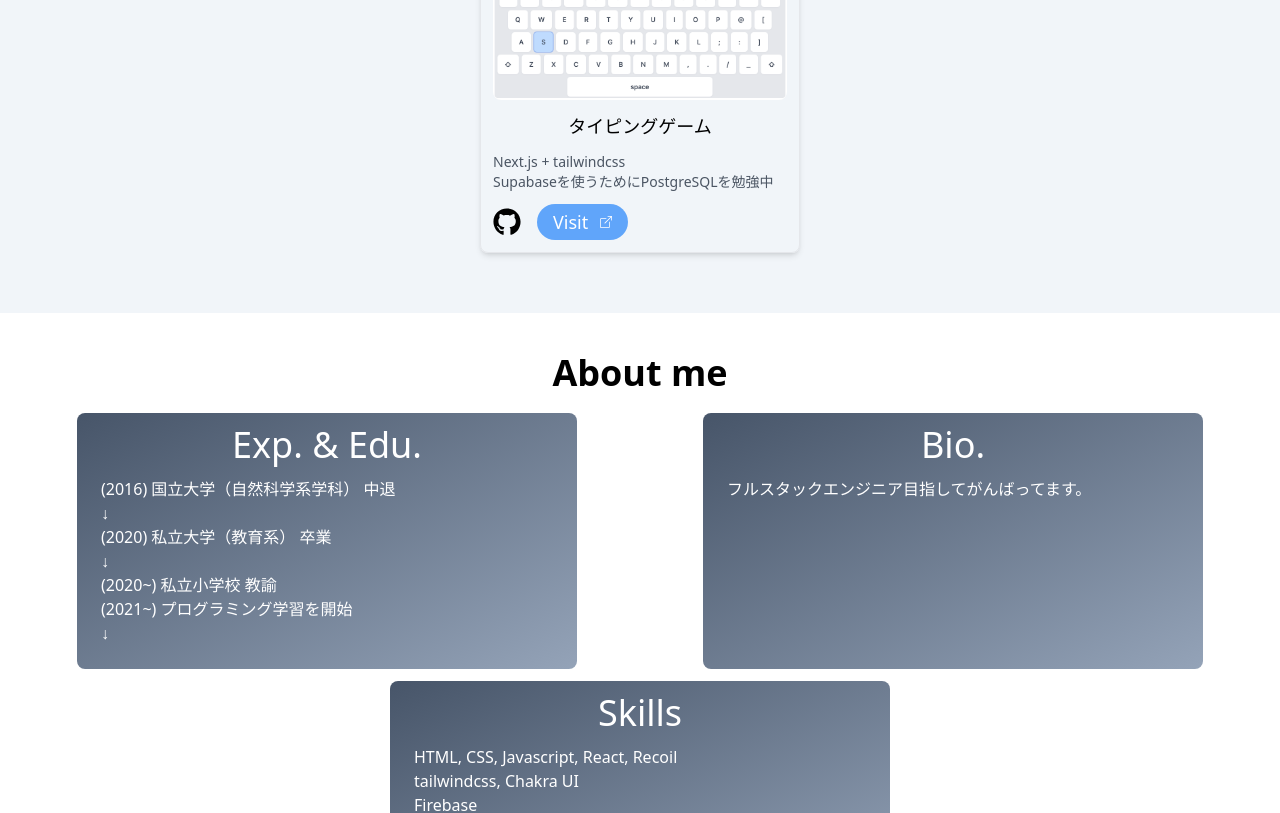
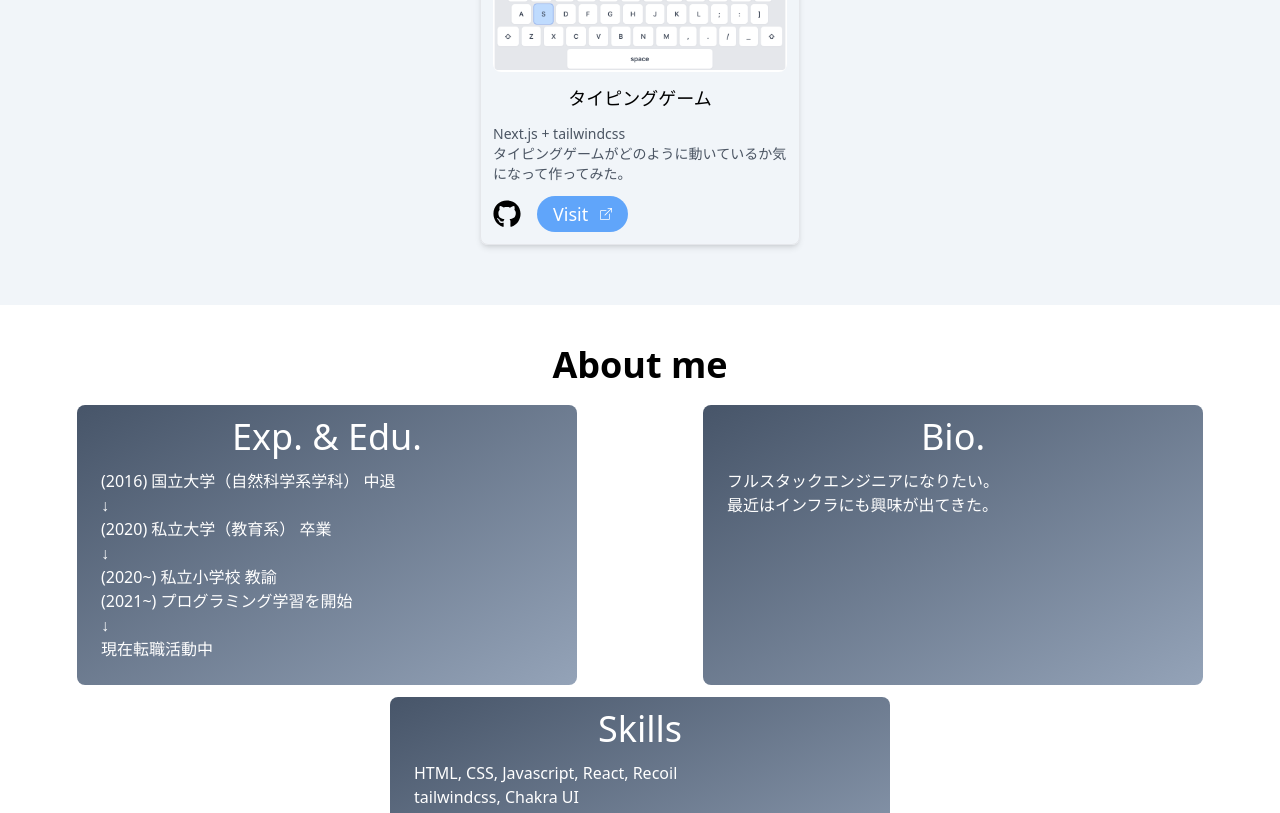
Before and after one commit to MnVOIDnM/my-portfolio, a Next.js app: page / in a window 1280 px wide. Shown: the part 1080-1893 px from the top of the page. Built offline with nearby package versions, Linux system fonts and the light colour scheme.

Commit message:
change About.js

```diff
--- a/app/components/About.js
+++ b/app/components/About.js
@@ -3,21 +3,25 @@ const About = () => {
     {
       label: "Exp. & Edu.",
       description:
-        "(2016) 国立大学（自然科学系学科） 中退\n↓\n(2020) 私立大学（教育系） 卒業\n↓\n(2020~) 私立小学校 教諭\n(2021~) プログラミング学習を開始\n↓\n",
+        "(2016) 国立大学（自然科学系学科） 中退\n↓\n(2020) 私立大学（教育系） 卒業\n↓\n(2020~) 私立小学校 教諭\n(2021~) プログラミング学習を開始\n↓\n現在転職活動中",
     },
     {
       label: "Bio.",
-      description: "フルスタックエンジニア目指してがんばってます。",
+      description:
+        "フルスタックエンジニアになりたい。\n最近はインフラにも興味が出てきた。",
     },
     {
       label: "Skills",
       description:
-        "HTML, CSS, Javascript, React, Recoil\ntailwindcss, Chakra UI\nFirebase\n↓--Leaning--↓\nNext.js, Typescript, Python, SQL, Github\nそろそろバックエンドの勉強をしっかり始めたい。",
+        "HTML, CSS, Javascript, React, Recoil\ntailwindcss, Chakra UI\nFirebase\nJava, Swift, SwiftUI\n↓--Leaning--↓\nNext.js, Typescript, Python, SQL, AWS",
     },
   ];
 
   return (
-    <section id="about" className="flex flex-col py-10 items-center w-full">
+    <section
+      id="about"
+      className="flex flex-col py-10 items-center w-full"
+    >
       <h1 className="leading-10 font-bold text-4xl">About me</h1>
       <div className="w-full flex justify-around flex-wrap p-5 gap-3">
         {aboutMe.map((item, index) => (
@@ -26,7 +30,9 @@ const About = () => {
             className="flex flex-col lg:w-[500px] w-[400px] text-white rounded-lg bg-gradient-to-br from-slate-600 to-slate-400 p-3 "
           >
             <h2 className="text-center text-4xl">{item.label}</h2>
-            <p className="p-3 whitespace-pre-wrap">{item.description}</p>
+            <p className="p-3 whitespace-pre-wrap">
+              {item.description}
+            </p>
           </div>
         ))}
       </div>
--- a/app/components/Projects.js
+++ b/app/components/Projects.js
@@ -8,7 +8,7 @@ export default function Projects() {
       image: "/pref-quiz-app-image.png",
       title: "都道府県クイズアプリ",
       description:
-        "Vite + Chakra UI + Firebase。\n初めて自作したサイト。\nFirebaseの認証機能がiPadでうまく動作せず断念し、更新停止。\n現在県庁所在地アプリなどと統合した新たなサイトを作成中。",
+        "Vite + Chakra UI + Firebase。\n初めて自作したサイト。\nFirebaseの認証機能がiPadでうまく動作せず断念し、更新停止",
       URL: "http://pref-quiz.miyacode.jp/",
       githubURL: "https://github.com/MnVOIDnM/pref-quiz-app",
     },
@@ -16,7 +16,7 @@ export default function Projects() {
       image: "/capital-quiz-app-image.png",
       title: "県庁所在地クイズアプリ",
       description:
-        "Vite + Chakra UI + Firebase。\n都道府県アプリと同じ作りなので、どれくらいの早さでつくれるか試したもの。\nここまでcssをほとんど勉強せずにいたので、そろそろ勉強しようと意識し始める。",
+        "Vite + Chakra UI + Firebase。\n都道府県アプリと同じ作りなので、どれくらいの早さでつくれるか試したもの。",
       URL: "http://capital-quiz.miyacode.jp/",
       githubURL: "https://github.com/MnVOIDnM/capital-quiz-app",
     },
@@ -24,7 +24,7 @@ export default function Projects() {
       image: "/cols-calc-app-image.png",
       title: "筆算練習アプリ",
       description:
-        "Vite + Chakra UI\n学校で使っていた筆算の学習アプリが使いにくかったので、勢いで作ったがすぐ飽きて更新停止。\nいつか手書き文字認識に対応させて作り直したい。",
+        "Vite + Chakra UI\n手書きのアプリが作りたくて勢いで作ったがすぐ飽きて更新停止。\nいつか手書き文字認識に対応させて作り直したい。",
       URL: "https://cols-calc-app.vercel.app/",
       githubURL: "https://github.com/MnVOIDnM/cols-calc-app",
     },
@@ -32,7 +32,7 @@ export default function Projects() {
       image: "/typing-game-image.png",
       title: "タイピングゲーム",
       description:
-        "Next.js + tailwindcss\nSupabaseを使うためにPostgreSQLを勉強中",
+        "Next.js + tailwindcss\nタイピングゲームがどのように動いているか気になって作ってみた。",
       URL: "https://typing-game-rouge.vercel.app/",
       githubURL: "https://github.com/MnVOIDnM/typing-game",
     },
@@ -47,7 +47,7 @@ export default function Projects() {
         {Projects.map((project) => (
           <div
             key={project.title}
-            className="w-80 rounded-lg border shadow-md p-3 flex flex-col gap-3 "
+            className="w-80 rounded-lg border shadow-md p-3 flex flex-col gap-3"
           >
             <Image
               className="relative rounded-lg"
```
